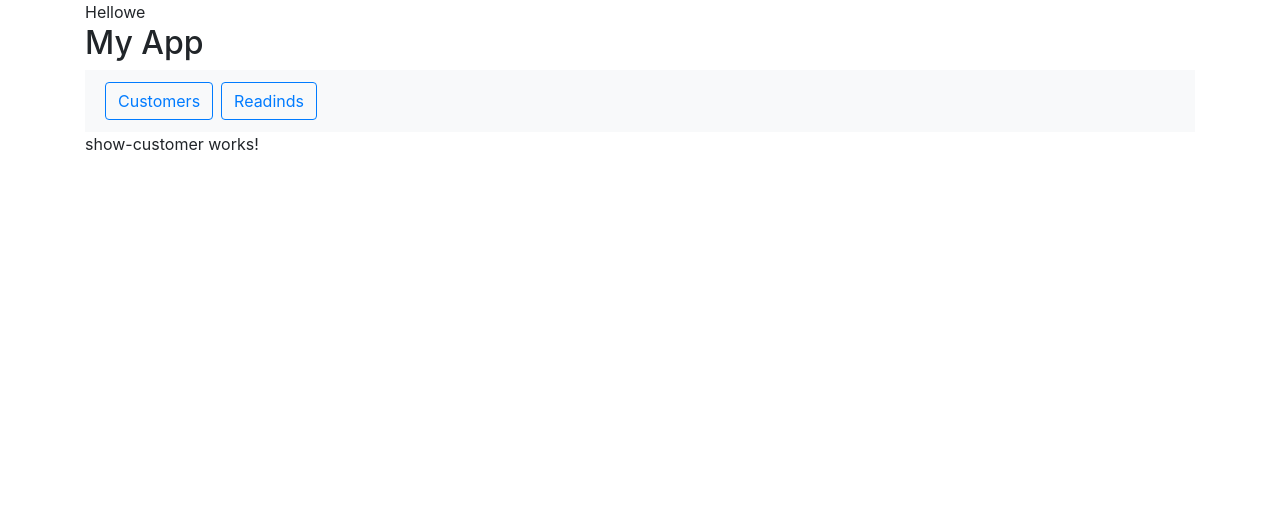
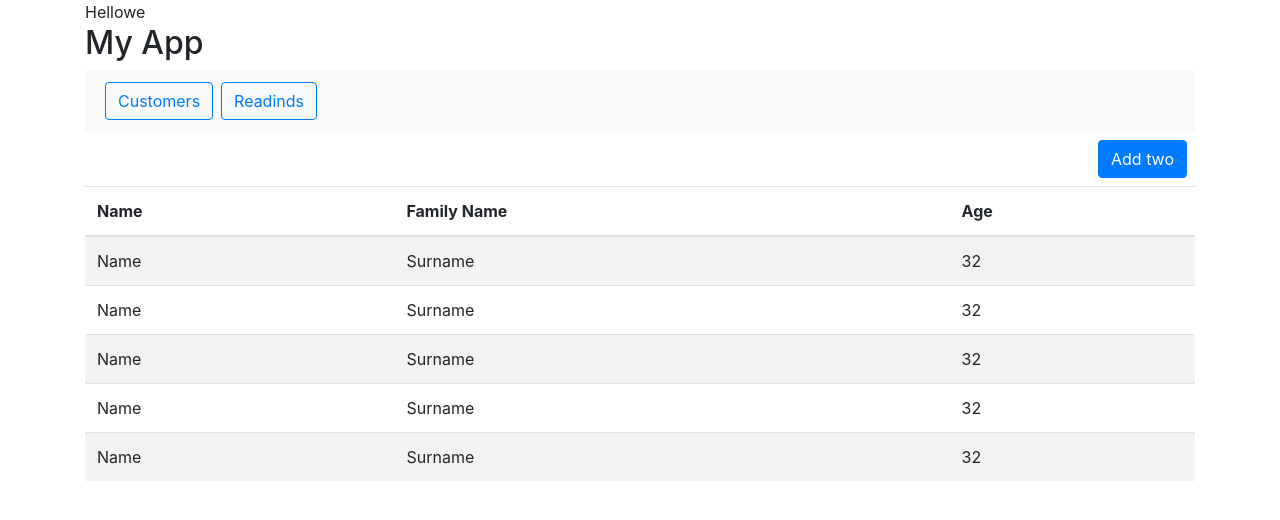
Before and after one commit to FrotaLucas/smart-utilities-management-system, an Angular app: page /customer in a window 1280 px wide. Shown: the top 520 px of the page. Built offline with nearby package versions, Linux system fonts and the light colour scheme.

Commit message:
html to show customer data

```diff
--- a/src/app/components/customer/show-customer/show-customer.component.html
+++ b/src/app/components/customer/show-customer/show-customer.component.html
@@ -1 +1,19 @@
-<p>show-customer works!</p>
+<button type="button" (click)="eventClick()" class="btn btn-primary float-right m-2" > Add two</button>
+
+
+<table class="table table-striped">
+    <thead>
+        <tr>
+            <th>Name</th>
+            <th>Family Name</th>
+            <th>Age</th>
+        </tr>
+    </thead>
+    <tbody>
+        <tr *ngFor="let dataItem of myList">
+            <td>{{dataItem.name}}</td>
+            <td>{{dataItem.familyName}}</td>
+            <td>{{dataItem.age}}</td>
+        </tr>
+    </tbody>
+</table>
```
